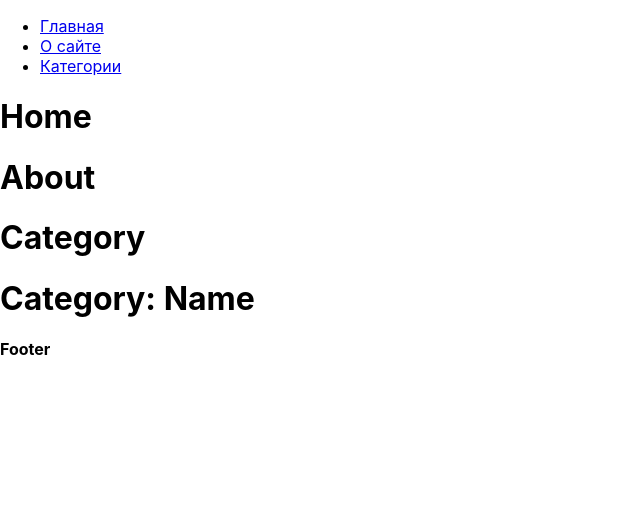
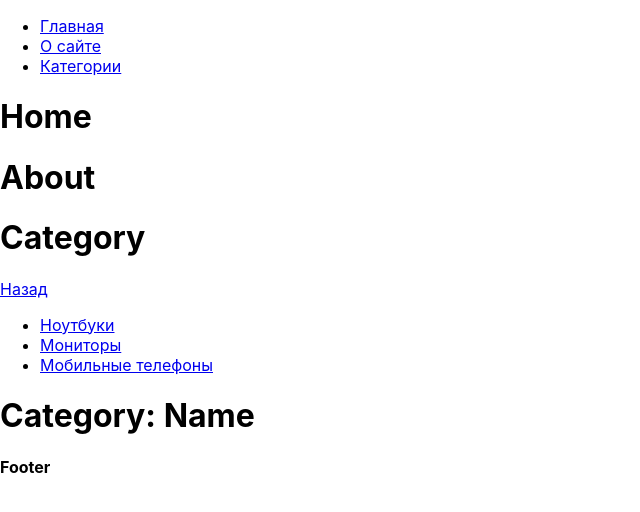
Before and after one commit to dim50dim/react_routers, a React (Create React App) app: page / in a window 1280 px wide. Shown: the top 512 px of the page, without its empty margins (0-640 px from the left). Built offline with nearby package versions, Linux system fonts and the light colour scheme.

Commit message:
added info into component Category.js

```diff
--- a/src/Category.js
+++ b/src/Category.js
@@ -5,6 +5,12 @@ function Category() {
     return (
         <div>
             <h1>Category</h1>
+            <a href="/cat">Назад</a>
+<ul>
+<li><a href="/cat/notebook">Ноутбуки</a></li>
+<li><a href="/cat/monitor">Мониторы</a></li>
+<li><a href="/cat/cellphone">Мобильные телефоны</a></li>
+</ul>
             <CategoryDescription />
         </div>
     )
```
